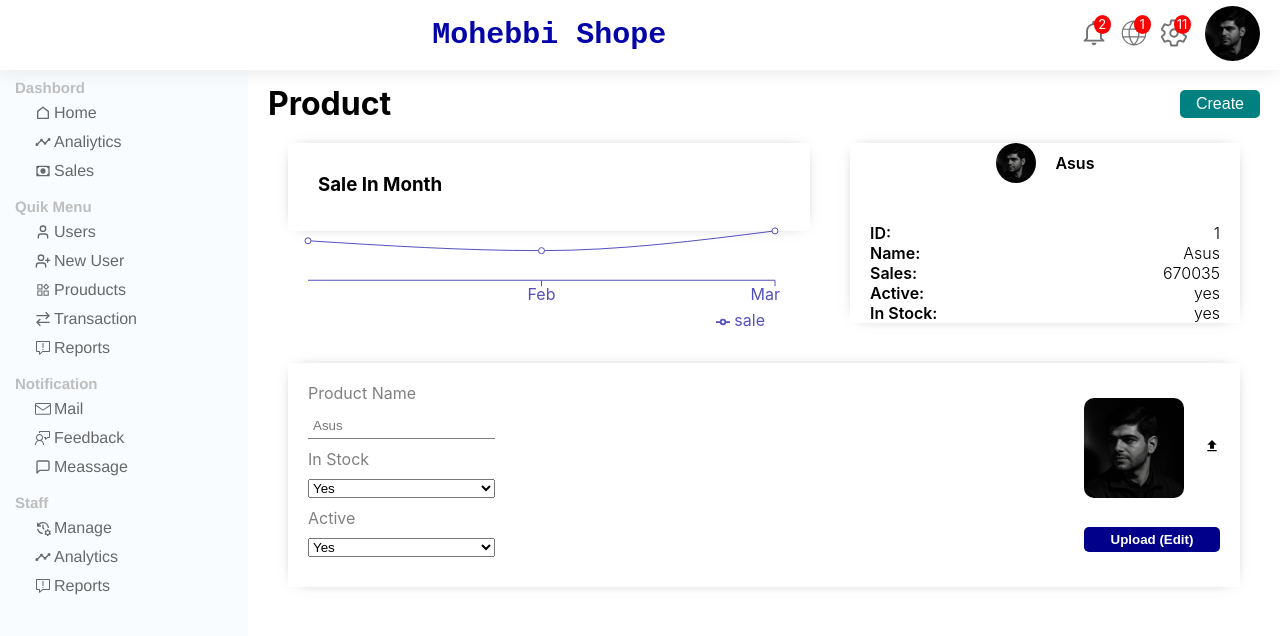
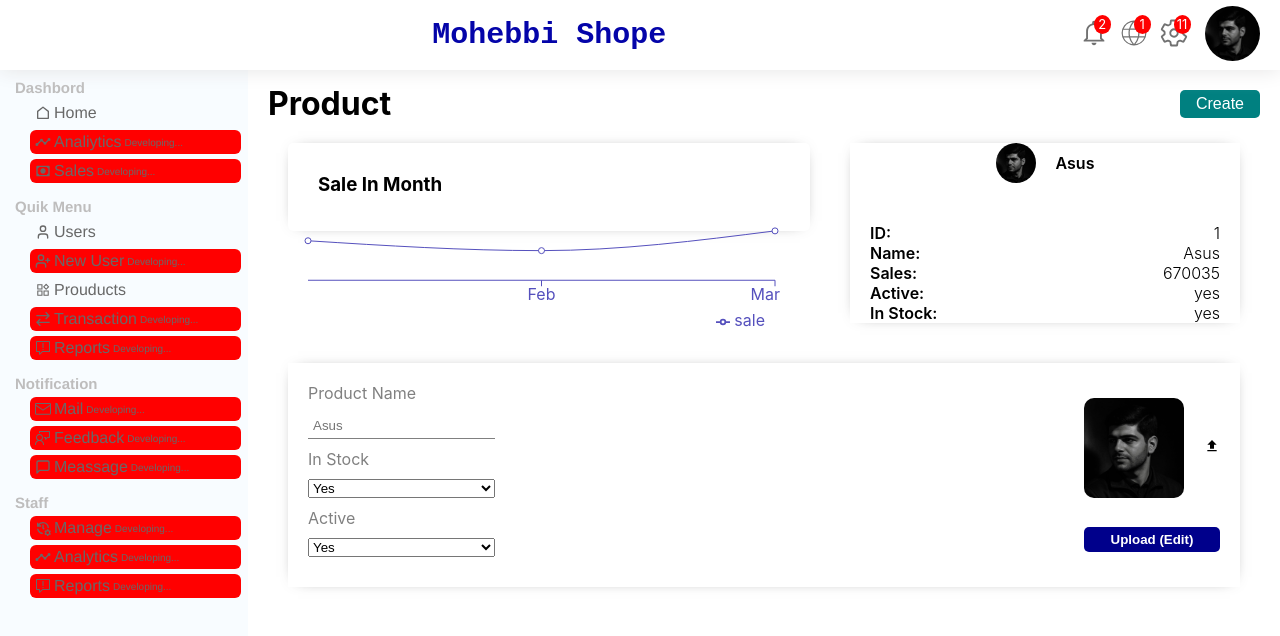
Before and after one commit to mmohebbi313/shope-dashbord, a React (Create React App) app: page /product/1 in a window 1280 px wide. Shown: the top 636 px of the page. Built offline with nearby package versions, Linux system fonts and the light colour scheme.

Commit message:
edite sidebar

```diff
--- a/src/App.css
+++ b/src/App.css
@@ -19,7 +19,8 @@
 @media( max-width: 767px){
   .side{
     position: absolute;
-    margin-left: -30vw;
+    margin-left: -50vw;
+    transition: all 0.3s ease;
   }
   .show{
     height: 100%;
@@ -28,6 +29,7 @@
     margin-top: -1vw;
     margin-left: 0;
     z-index: 998;
+    transition: all 0.3s ease;
   }
 
 }
--- a/src/component/sidebar/sidebar.css
+++ b/src/component/sidebar/sidebar.css
@@ -4,6 +4,10 @@
     /* width: 17%; */
     flex: 1;
     height: 100vh;
+}
+.unActive{
+    background-color: red;
+    color: white;
 }
 @media ( max-width: 767px) {
     .container{
--- a/src/component/sidebar/sidebar.js
+++ b/src/component/sidebar/sidebar.js
@@ -27,13 +27,15 @@ export default function SideBar (){
                        Home
                     </li>
                     </NavLink>
-                    <li className="li-div">
+                    <li className="li-div unActive">
                         <IoAnalyticsSharp/>
                         Analiytics
+                        <p style={{fontSize:"10px"}}>Developing...</p>
                     </li>
-                    <li className="li-div">
+                    <li className="li-div unActive">
                         <RiCashLine/>
-                        Sales
+                        Sales  <p style={{fontSize:"10px"}}>Developing...</p>
+
                     </li>
                 </ul>
             </div>
@@ -48,24 +50,28 @@ export default function SideBar (){
                     </li>
                     </NavLink>
                     <NavLink to='/newuser' className="link">
-                    <li className="li-div">
+                    <li className="li-div unActive">
                         <LuUserPlus/>
-                        New User
+                        New User  <p style={{fontSize:"10px"}}>Developing...</p>
+
                     </li>
                     </NavLink>
                     <NavLink to='/product' className="link">
                     <li className="li-div">
                         <AiOutlineProduct/>
                         Prouducts
+
                     </li>
                     </NavLink>
-                    <li className="li-div">
+                    <li className="li-div unActive">
                         <GrTransaction/>
-                        Transaction
+                        Transaction   <p style={{fontSize:"10px"}}>Developing...</p>
+
                     </li>
-                    <li className="li-div">
+                    <li className="li-div unActive">
                         <VscReport/>
-                        Reports
+                        Reports   <p style={{fontSize:"10px"}}>Developing...</p>
+
                     </li>
                 </ul>
             </div>
@@ -73,17 +79,18 @@ export default function SideBar (){
             <div className="group-div">
                 <h3 className="h3-div">Notification</h3>
                 <ul className="ul-div">
-                    <li className="li-div">
+                    <li className="li-div unActive">
                         <GoMail/>
-                        Mail
+                        Mail  <p style={{fontSize:"10px"}}>Developing...</p>
+
                     </li>
-                    <li className="li-div">
+                    <li className="li-div unActive">
                         <VscFeedback/>
-                        Feedback
+                        Feedback <p style={{fontSize:"10px"}}>Developing...</p>
                     </li>
-                    <li className="li-div">
+                    <li className="li-div unActive">
                         <FiMessageSquare/>
-                        Meassage
+                        Meassage <p style={{fontSize:"10px"}}>Developing...</p>
                     </li>
                 </ul>
             </div>
@@ -91,17 +98,17 @@ export default function SideBar (){
             <div className="group-div">
                 <h3 className="h3-div">Staff</h3>
                 <ul className="ul-div">
-                    <li className="li-div">
+                    <li className="li-div unActive">
                         <MdManageHistory/>
-                        Manage
+                        Manage <p style={{fontSize:"10px"}}>Developing...</p>
                     </li>
-                    <li className="li-div">
+                    <li className="li-div unActive">
                         <IoAnalyticsSharp/>
-                        Analytics
+                        Analytics <p style={{fontSize:"10px"}}>Developing...</p>
                     </li>
-                    <li className="li-div">
+                    <li className="li-div unActive">
                     <VscReport/>
-                        Reports
+                        Reports <p style={{fontSize:"10px"}}>Developing...</p>
                     </li>
                 </ul>
             </div>
--- a/src/pages/onproduct/onproduct.css
+++ b/src/pages/onproduct/onproduct.css
@@ -45,7 +45,7 @@
     width: 70vw;
 }
 .productInfoKey{
-    width: 20vw;
+    width: fit-content;
 }
 .productInfoValue {
     position: absolute;
```
